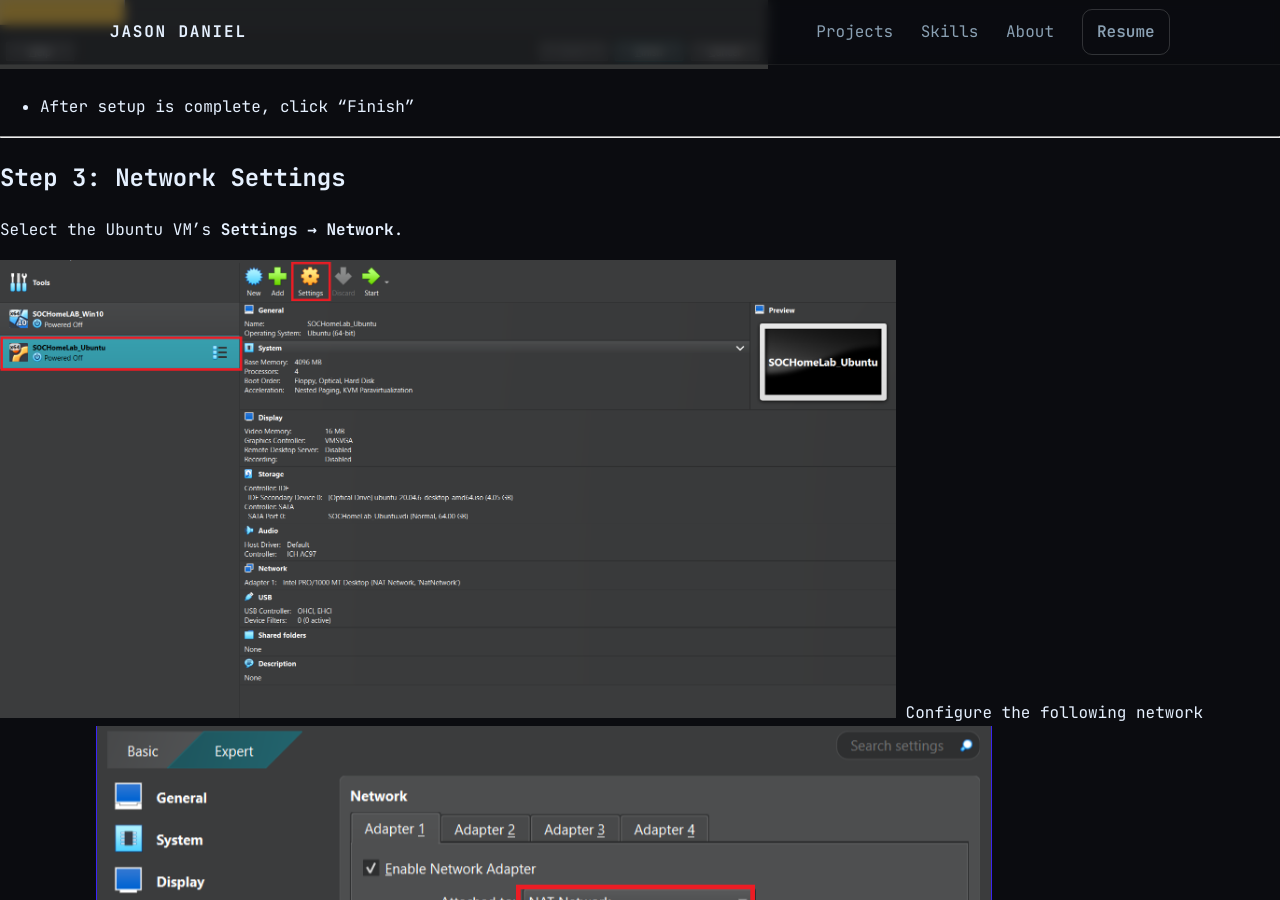
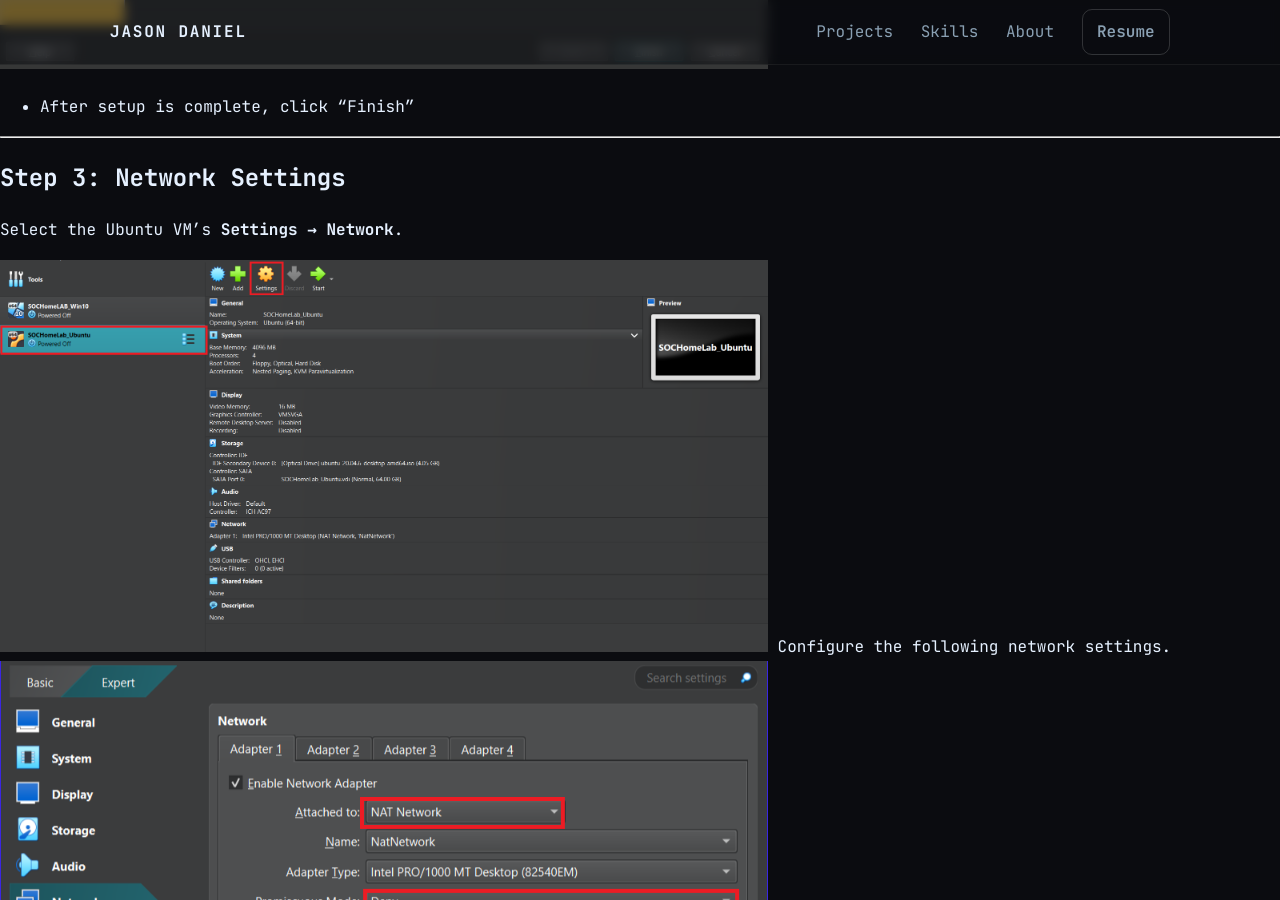
Before and after one commit to cscdanielj/cscdanielj.github.io, a Jekyll site: the page built from projects/ubuntu-lab.md, in a window 1280 px wide and 900 px high, scrolled down 1879 px. Built offline with Jekyll 4.4.1, drawn with Linux system fonts in a browser that asks for light colours.

Commit message:
Update ubuntu-lab.md

```diff
--- a/projects/ubuntu-lab.md
+++ b/projects/ubuntu-lab.md
@@ -35,9 +35,9 @@
 ## Step 3: Network Settings
 Select the Ubuntu VM’s **Settings → Network**.
 
-<img src="screenshots/ubuntu/settings4.png" alt="Network Settings" width="70%">
+<img src="screenshots/ubuntu/settings4.png" alt="Network Settings" width="60%">
 Configure the following network settings.
-<img src="screenshots/ubuntu/settings5.png" alt="Network Settings" width="70%">
+<img src="screenshots/ubuntu/settings5.png" alt="Network Settings" width="60%">
 
 ---
 
```
